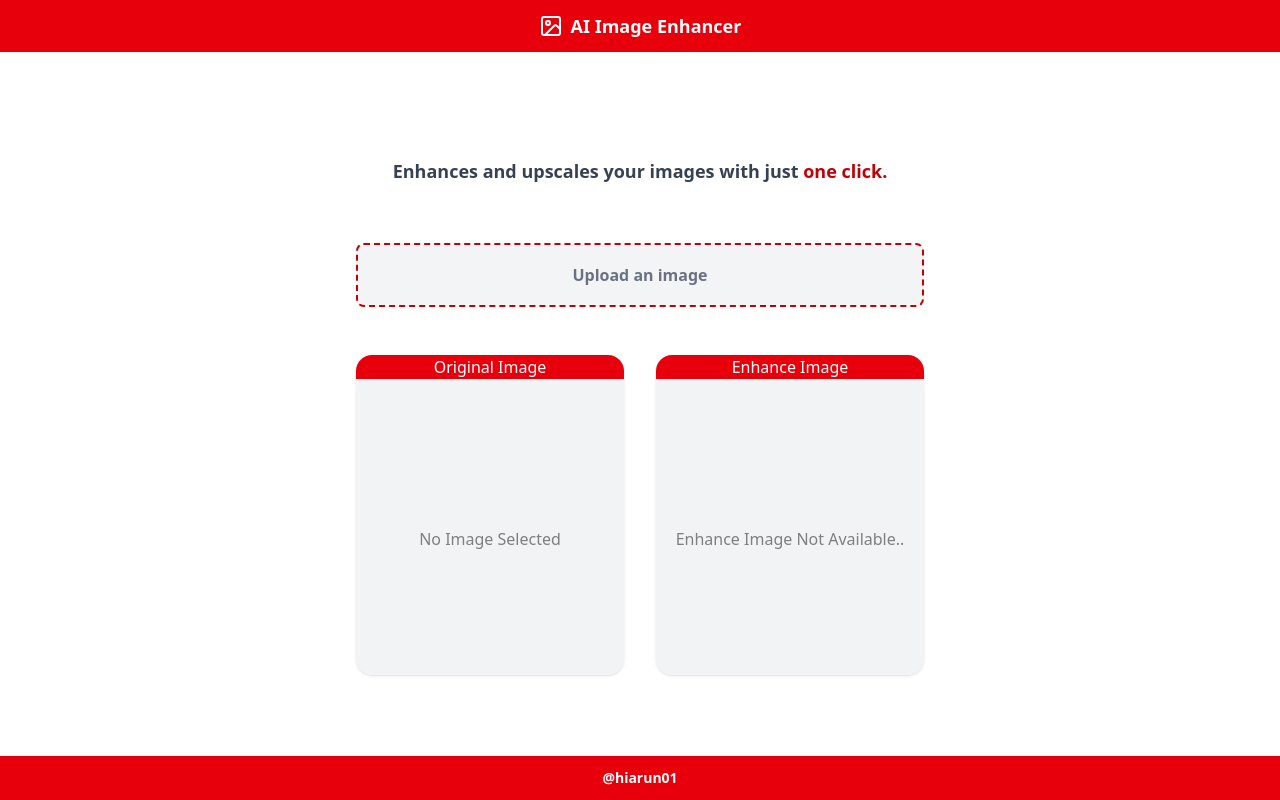
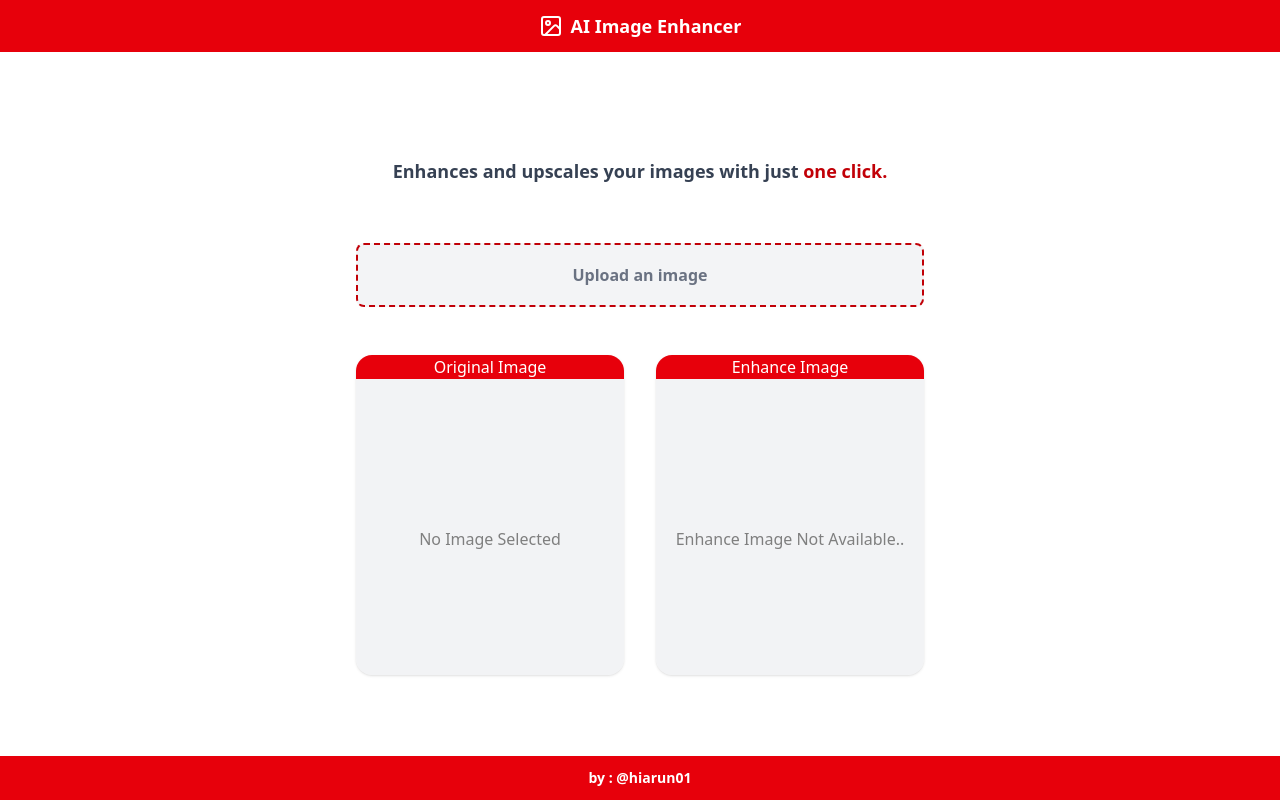
Before and after one commit to hiarun01/Clarify, a React (Vite) app: page / in a window 1280 px wide. Built offline with nearby package versions, Linux system fonts and the light colour scheme.

Commit message:
edit footer

```diff
--- a/src/App.jsx
+++ b/src/App.jsx
@@ -17,7 +17,7 @@ function App() {
       {/* Home */}
       <Home />
       <footer className="bg-red-600 text-center text-white py-3 text-sm font-bold shadow-md">
-        @hiarun01
+        by : @hiarun01
       </footer>
     </div>
   );
```
